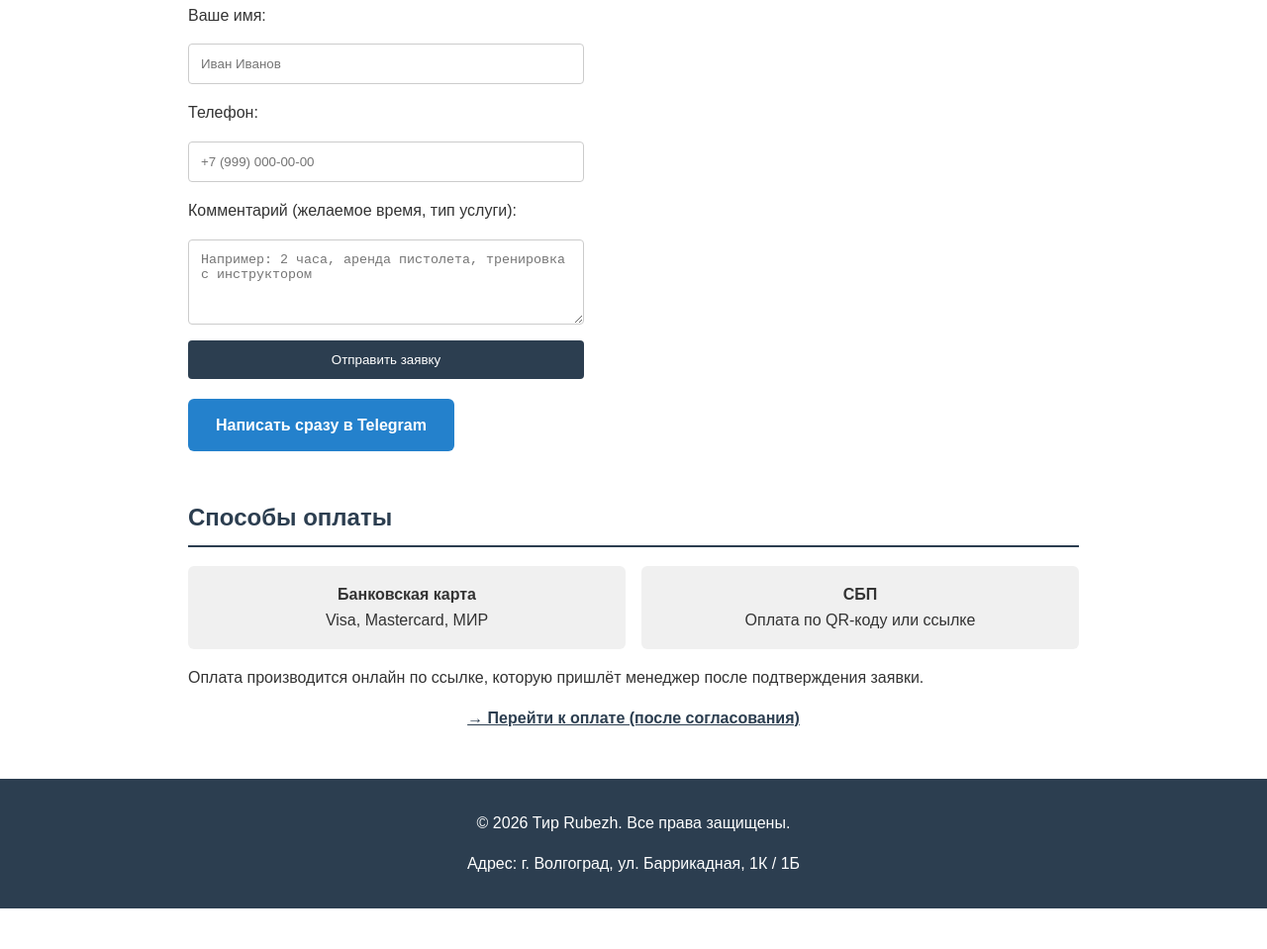
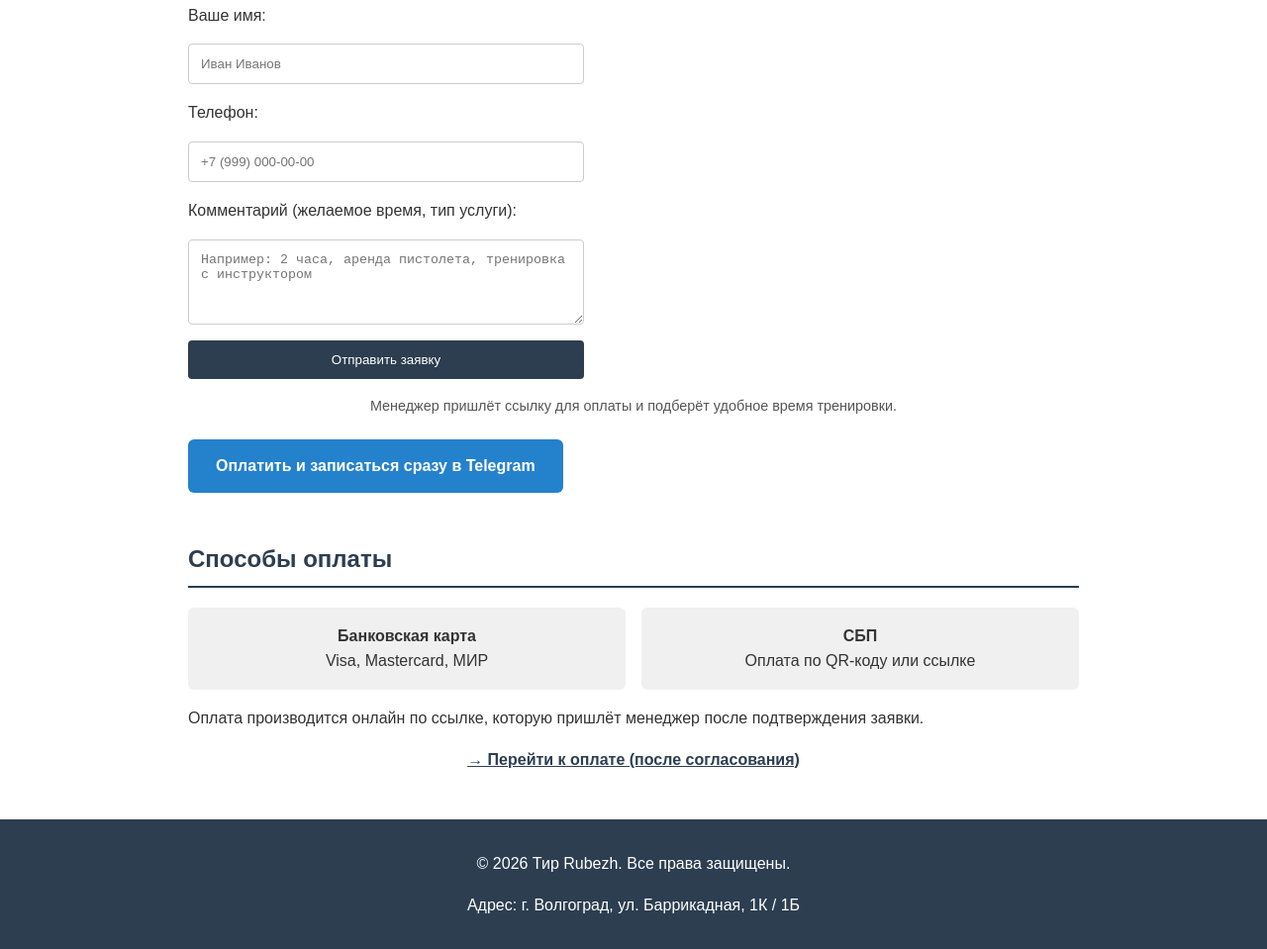
Before and after one commit to mmpo8315-cmyk/rubezh-shooting-club, a plain HTML site: page index.html in a window 1280 px wide. Shown: the part 887-1846 px from the top of the page at 99% size. Before the commit the page ends 1805 px from the top, so only its background shows below. Drawn offline with Linux system fonts and the light colour scheme.

Commit message:
Enhance form with payment info and Telegram link
Added a message about payment link and Telegram button after the form.

```diff
--- a/index.html
+++ b/index.html
@@ -150,11 +150,12 @@
         <textarea id="message" name="message" rows="4" placeholder="Например: 2 часа, аренда пистолета, тренировка с инструктором"></textarea>
          <button type="submit">Отправить заявку</button>
          </form>
-
-      <!-- Кнопка Telegram под формой -->
-      <a href="https://t.me/Tirruvlg" target="_blank" style="display: inline-block; margin-top: 20px; padding: 14px 28px; background-color: #2481cc; color: white; text-decoration: none; border-radius: 6px; font-weight: bold;">
-        Написать сразу в Telegram
-      </a>
+      <p style="margin-top: 1rem; text-align: center; font-size: 0.9rem; color: #555;">
+  Менеджер пришлёт ссылку для оплаты и подберёт удобное время тренировки.
+</p>
+<a href="https://t.me/Tirruvlg" target="_blank" style="display: inline-block; margin-top: 8px; padding: 14px 28px; background-color: #2481cc; color: white; text-decoration: none; border-radius: 6px; font-weight: bold;">
+  Оплатить и записаться сразу в Telegram
+</a>
     </section>
     <!-- Способы оплаты -->
     <section id="payment">
```
